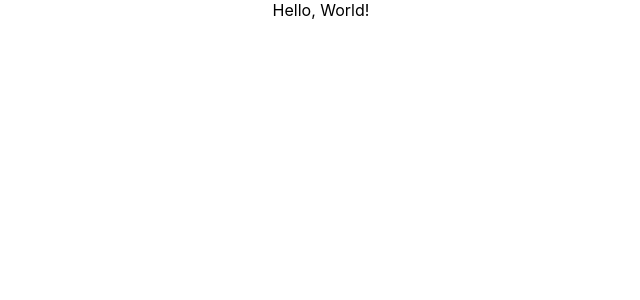
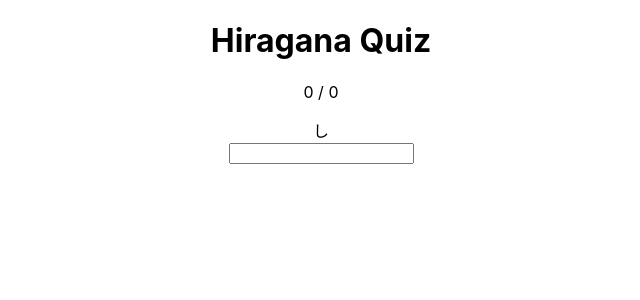
Before and after one commit to yeeahG/Project-wordNote, a React (Create React App) app: page / in a window 1280 px wide. Shown: the top 300 px of the page, without its empty margins (319-959 px from the left). Built offline with nearby package versions, Linux system fonts and the light colour scheme.

Commit message:
[App]set useState, useEffect

```diff
--- a/src/App.js
+++ b/src/App.js
@@ -68,6 +68,7 @@ function App() {
 
   const handleSubmit = evt => {
     evt.preventDefault()
+
     if(input.toLowerCase() === hiragana[current].romanji) {
       setStreak(streak + 1)
       setMaxStreak(Math.max(streak, maxStreak))
@@ -95,8 +96,32 @@ function App() {
   return (
     <div className="App">
       <div>
-        Hello, World!
+        <header className='quiz-container'>
+          <h1 className='quiz'>Hiragana Quiz</h1>
+          <div>
+            <p>
+              { streak } / { maxStreak }
+            </p>
+          </div>
+        </header>
+
+        <div className='quiz-content'>
+          { hiragana[current].hiragana }
+        </div>
+
+        <div>
+          <form onSubmit={handleSubmit}>
+            <input
+              type="text"
+              value={input}
+              onChange={handleChange}
+              className='submit-btn'
+            />
+          </form>
+        </div>
       </div>
+
+      {error && <p>{error}</p>}
     </div>
   );
 }
```
